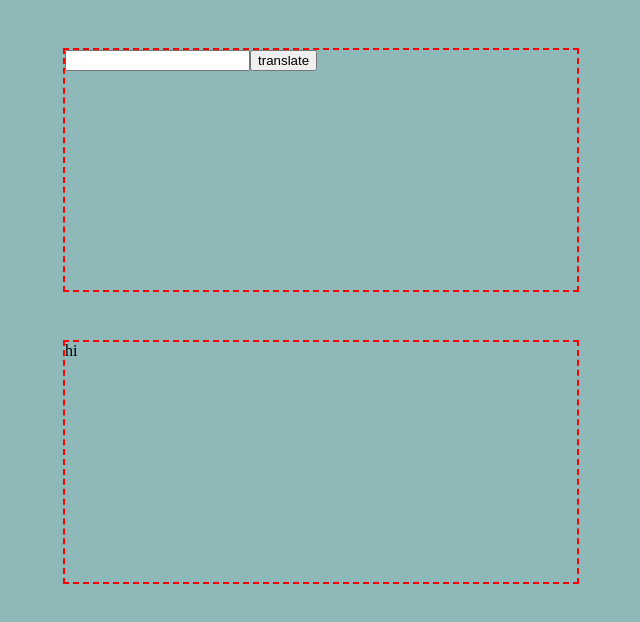
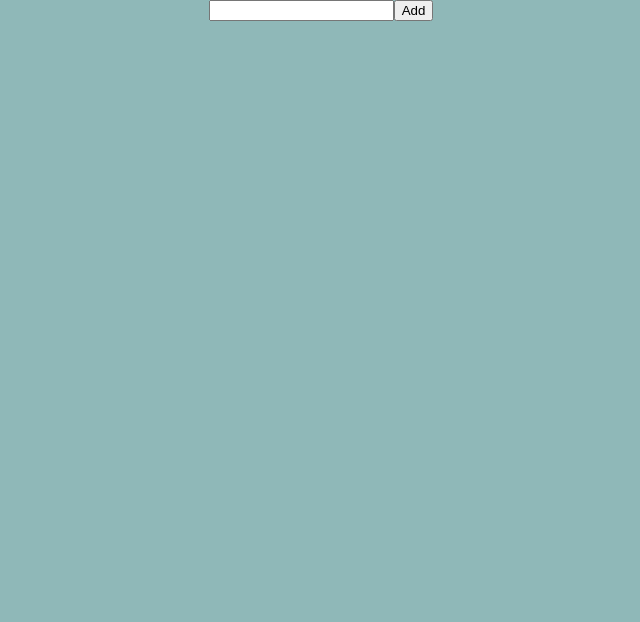
Before and after one commit to MerKhadraoui/morse-code, a React (Create React App) app: page / in a window 1280 px wide. Shown: the top 622 px of the page, without its empty margins (319-959 px from the left). Built offline with nearby package versions, Linux system fonts and the light colour scheme.

Commit message:
morse code

```diff
--- a/src/App.js
+++ b/src/App.js
@@ -1,13 +1,13 @@
 import React, { useState } from "react";
 import Header from "./components/Header";
-import Footer from "./components/Footer";
+
 import Data from "./data.json";
 function App() {
-  const data = Data.map((item) => item);
+  const [userInput, setUserInput] = useState("");
+  const data = Data.map((prop) => console.log(prop));
   return (
     <React.Fragment>
-      <Header />
-      <Footer />
+      <Header userInput={setUserInput} />
     </React.Fragment>
   );
 }
--- a/src/components/Footer.js
+++ /dev/null
@@ -1,4 +0,0 @@
-const Footer = () => {
-  return <div className="footer"> hi</div>;
-};
-export default Footer;
--- a/src/components/Header.js
+++ b/src/components/Header.js
@@ -1,18 +1,32 @@
 import React, { useState } from "react";
 const Header = (props) => {
-  const [userCode, setUserCode] = useState("");
+  //   const [userCode, setUserCode] = useState("");
+  //   function changeHandle(e) {
+  //     console.log(userCode);
+  //     setUserCode(e.target.value);
+  //   }
+  //   function submitHandle(e) {
+  //     e.preventDefault();
+  //   }
+  //   console.log(props.Data);
+  //   return (
+  //     <form onSubmit={submitHandle} className="header">
+  //       <input type="text" value={userCode} onChange={changeHandle} />
+  //       <input type="submit" value="translate" />
+  //     </form>
+  //   );
+
   function changeHandle(e) {
-    console.log(userCode);
-    setUserCode(e.target.value);
+    props.setUserInput(e.target.value);
   }
   function submitHandle(e) {
     e.preventDefault();
   }
-  console.log(props.Data);
   return (
-    <form onSubmit={submitHandle} className="header">
-      <input type="text" value={userCode} onChange={changeHandle} />
-      <input type="submit" value="translate" />
+    <form onSubmit={submitHandle}>
+      <input type="text" value={props.userInput} onChange={changeHandle} />
+      <input type="submit" value="Add" />
+      <span></span>
     </form>
   );
 };
```
